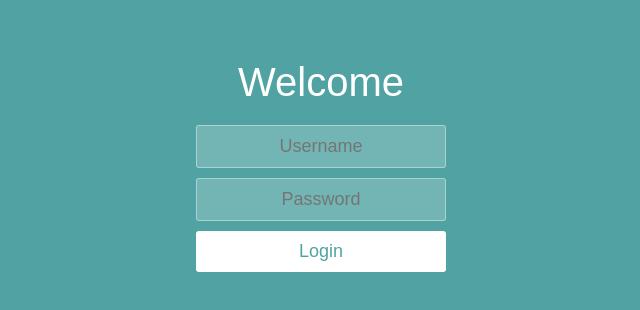
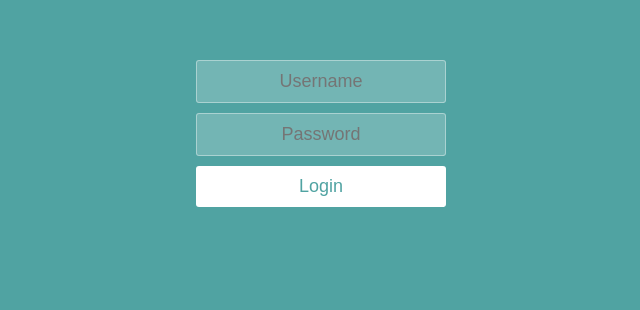
Before and after one commit to johncanero/login-flow, a React (Create React App) app: page / in a window 1280 px wide. Shown: the part 168-478 px from the top of the page, without its empty margins (319-959 px from the left). Built offline with nearby package versions, Linux system fonts and the light colour scheme.

Commit message:
Input Props Function

```diff
--- a/src/components/Input.js
+++ b/src/components/Input.js
@@ -1,11 +1,7 @@
-const Input = () => {
+const Input = (props) => {
   return (
     <div>
-        <form className="form">
-            <input type="text" placeholder="Username" />
-            <input type="password" placeholder="Password" />
-            <button type="submit">Login</button>
-        </form>
+        <input type={props.type} placeholder={props.placeholder} />
     </div>
   )
 }
--- a/src/components/Login.js
+++ b/src/components/Login.js
@@ -9,9 +9,16 @@ const renderConditionally = () => {
             return <h1>Hello</h1>
         } else {
         return (
-        <form>
-            <h1>Welcome</h1>
-            <Input />
+            <form className="form">
+                <Input
+                    type="text"
+                    placeholder="Username"
+                />
+                 <Input
+                    type="password"
+                    placeholder="Password"
+                />
+                <button type="submit">Login</button>
             </form>
         )
         }
```
Lines whose indentation alone changed are shown as unchanged.
